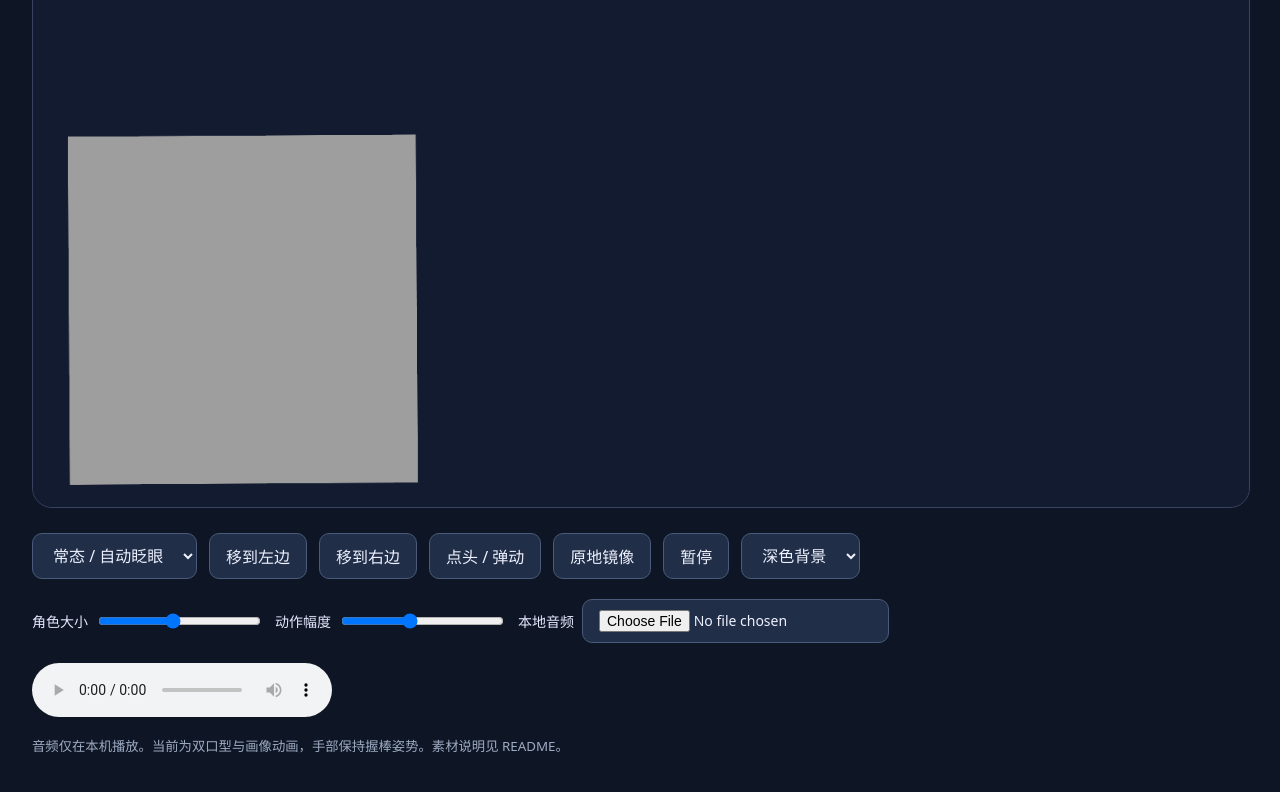
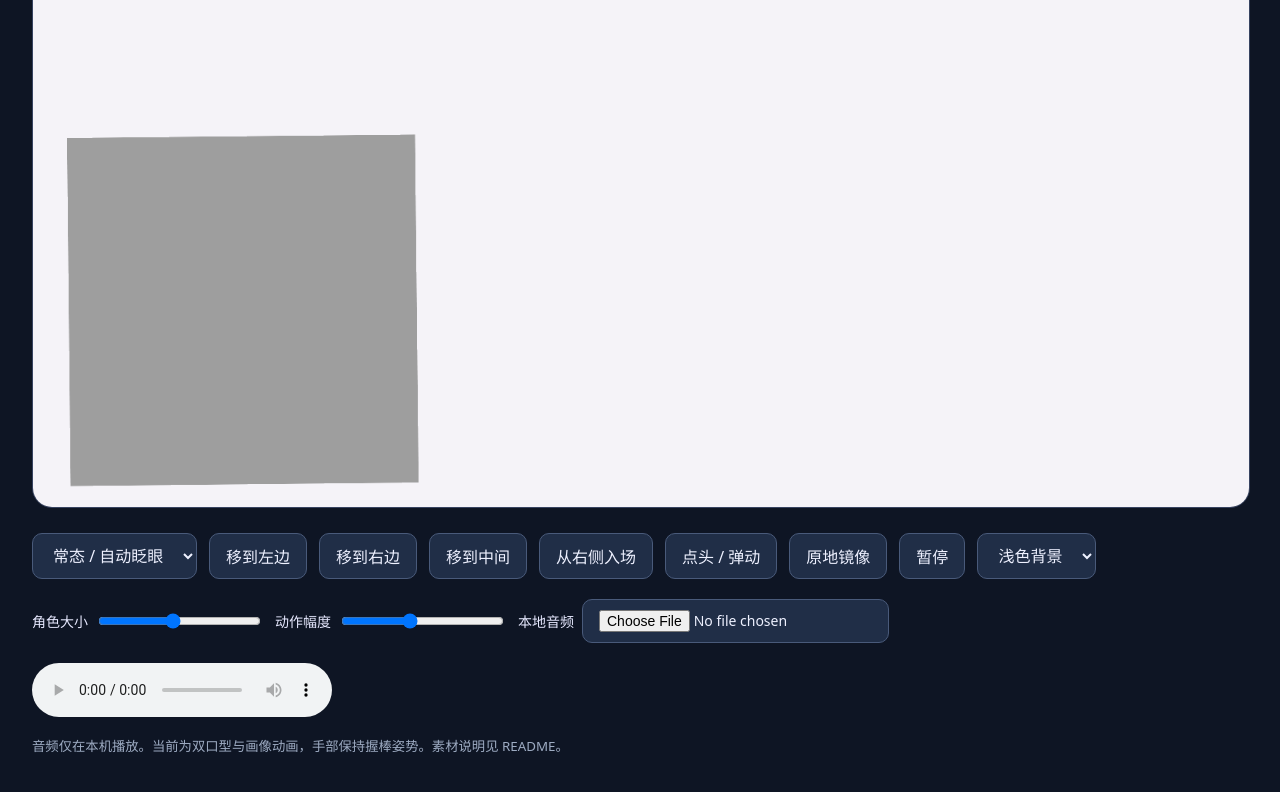
Before and after one commit to Akavilos/gpt-dragon-presenter, a plain HTML site: page index.html in a window 1280 px wide. Both pictures are taken after a click on the button "移到左边". Shown: the part 313-1105 px from the top of the page. Drawn offline with Linux system fonts and the light colour scheme.

Commit message:
Add annoyed face, whale cameo art and faster presenter turns

```diff
--- a/index.html
+++ b/index.html
@@ -3,16 +3,16 @@
 <style>body{margin:0;background:#0e1524;color:#e7e9ff;font:16px system-ui,sans-serif}main{max-width:1250px;margin:auto;padding:32px}h1{font-size:30px;margin:0 0 8px}p{color:#a9b4cc;line-height:1.7}canvas{width:100%;border:1px solid #374361;border-radius:20px;background:repeating-conic-gradient(#222d44 0% 25%,#172138 0% 50%) 0/24px 24px}.controls{display:flex;gap:12px;flex-wrap:wrap;margin:20px 0}button,select,input{font:inherit;border:1px solid #495a7a;border-radius:10px;background:#202e47;color:#eef1ff;padding:10px 16px}button{cursor:pointer}button:hover{background:#394666}label{display:flex;align-items:center;gap:8px;font-size:14px}small{color:#9dabc2}footer{padding:12px 0}</style>
 <main><h1>白毛龙娘 · 动画讲解员</h1><p>轻微弹动、点头、眨眼、星星眼与左右转身。选择音频后，嘴部随声音开合。</p>
 <canvas id="stage" width="1536" height="864"></canvas>
-<div class="controls"><select id="expression"><option value="neutral">常态 / 自动眨眼</option><option value="talk">说话</option><option value="blink">眨眼</option><option value="star">星星眼</option><option value="wink">俏皮</option><option value="serious">认真</option></select>
-<button id="left">移到左边</button><button id="right">移到右边</button><button id="bounce">点头 / 弹动</button><button id="mirror">原地镜像</button><button id="pause">暂停</button>
-<select id="background"><option value="#131b30">深色背景</option><option value="#f0edf8">浅色背景</option><option value="#00ff00">绿幕背景</option><option value="transparent">透明背景</option></select></div>
+<div class="controls"><select id="expression"><option value="neutral">常态 / 自动眨眼</option><option value="talk">说话</option><option value="blink">眨眼</option><option value="star">星星眼</option><option value="wink">俏皮</option><option value="serious">认真</option><option value="annoyed">小生气</option></select>
+<button id="left">移到左边</button><button id="right">移到右边</button><button id="center">移到中间</button><button id="enter">从右侧入场</button><button id="bounce">点头 / 弹动</button><button id="mirror">原地镜像</button><button id="pause">暂停</button>
+<select id="background"><option value="#f5f3f8">浅色背景</option><option value="#131b30">深色背景</option><option value="#00ff00">绿幕背景</option><option value="transparent">透明背景</option></select></div>
 <div class="controls"><label>角色大小<input id="size" type="range" min="250" max="680" value="440"></label><label>动作幅度<input id="amplitude" type="range" min="0" max="18" value="7"></label><label>本地音频<input id="sound" type="file" accept="audio/*"></label></div>
 <audio id="audio" controls></audio><footer><small>音频仅在本机播放。当前为双口型与画像动画，手部保持握棒姿势。素材说明见 README。</small></footer></main>
 <script src="presenter.js"></script><script>
 const presenter=new DragonPresenter(document.getElementById('stage'));let paused=false,pausedAt=0,timeOffset=0;
 const byId=id=>document.getElementById(id);byId('expression').onchange=e=>presenter.expression=e.target.value;
 byId('left').onclick=()=>presenter.move('left',performance.now()/1000-timeOffset);byId('right').onclick=()=>presenter.move('right',performance.now()/1000-timeOffset);
-byId('bounce').onclick=()=>presenter.bounce(performance.now()/1000-timeOffset);byId('mirror').onclick=()=>{presenter.mirrored=!presenter.mirrored;presenter.moveStart=-100;};
+byId('center').onclick=()=>presenter.move('center',performance.now()/1000-timeOffset);byId('enter').onclick=()=>presenter.enter(performance.now()/1000-timeOffset);byId('bounce').onclick=()=>presenter.bounce(performance.now()/1000-timeOffset);byId('mirror').onclick=()=>{presenter.mirrored=!presenter.mirrored;presenter.moveStart=-100;};
 byId('size').oninput=e=>{presenter.size=+e.target.value;presenter.origin=presenter.destination=presenter.x=Math.min(presenter.x,1536-presenter.size-45);};
 byId('amplitude').oninput=e=>presenter.amplitude=+e.target.value;byId('background').onchange=e=>presenter.background=e.target.value;
 byId('pause').onclick=()=>{paused=!paused;if(paused)pausedAt=performance.now()/1000;else timeOffset+=performance.now()/1000-pausedAt;byId('pause').textContent=paused?'继续':'暂停';};
--- a/presenter.js
+++ b/presenter.js
@@ -4,15 +4,16 @@ class DragonPresenter {
     this.canvas=canvas; this.ctx=canvas.getContext('2d'); this.amplitude=amplitude; this.size=size;
     this.expression='neutral'; this.x=1050; this.destination=1050; this.origin=1050;
     this.mirrored=false; this.moveStart=-100; this.bounceStart=-100; this.images={};
-    this.background='#131b30'; this.analyser=null; this.talking=false;
-    this.ready=Promise.all(['neutral','talk','blink','star','wink','serious'].map(name=>new Promise((resolve,reject)=>{
+    this.background='#f5f3f8'; this.analyser=null; this.talking=false;
+    this.ready=Promise.all(['neutral','talk','blink','star','wink','serious','annoyed'].map(name=>new Promise((resolve,reject)=>{
       const im=new Image(); im.onload=()=>{this.images[name]=im;resolve();}; im.onerror=reject; im.src=`${assetRoot}/${name}.png`;
     })));
   }
   move(side, now=performance.now()/1000) {
-    this.origin=this.x; this.destination=side==='left'?45:this.canvas.width-this.size-45;
-    this.moveStart=now; this.targetMirrored=side==='left';
+    this.origin=this.x; this.destination=side==='left'?45:side==='center'?(this.canvas.width-this.size)/2:this.canvas.width-this.size-45;
+    this.moveStart=now; this.oldMirrored=this.mirrored;this.targetMirrored=side==='left';
   }
+  enter(now=performance.now()/1000){this.x=this.origin=this.canvas.width+30;this.destination=this.canvas.width-this.size-45;this.moveStart=now;this.oldMirrored=this.mirrored=false;this.targetMirrored=false;}
   bounce(now=performance.now()/1000){this.bounceStart=now;}
   setAudio(audio) {
     if(!this.audioContext){this.audioContext=new AudioContext();this.analyser=this.audioContext.createAnalyser();
@@ -25,11 +26,14 @@ class DragonPresenter {
     const progress=Math.min(1,Math.max(0,(now-this.moveStart)/1.6)),ease=progress*progress*(3-2*progress);
     this.x=this.origin+(this.destination-this.origin)*ease;
     let flip=this.mirrored?-1:1,turn=1;
-    if(progress<1){turn=Math.max(.12,Math.abs(Math.cos(progress*Math.PI)));if(progress>.5)flip=this.targetMirrored?-1:1;}
-    else if(this.moveStart>0){this.mirrored=this.targetMirrored;flip=this.mirrored?-1:1;}
+    const turnAge=now-this.moveStart;
+    if(this.moveStart>0){
+      if(this.oldMirrored!==this.targetMirrored&&turnAge<.16){turn=Math.max(.12,Math.abs(Math.cos(turnAge/.16*Math.PI)));flip=(turnAge<.08?this.oldMirrored:this.targetMirrored)?-1:1;}
+      else {this.mirrored=this.targetMirrored;flip=this.mirrored?-1:1;}
+    }
     const age=now-this.bounceStart;
     const bump=age>=0&&age<.9?-24*Math.exp(-3*age)*Math.abs(Math.sin(9*age)):0;
-    let dy=Math.sin(now*2.5)*this.amplitude+bump;
+    let dy=Math.sin(now*6.5)*this.amplitude+bump;
     if(progress<1)dy-=10*Math.abs(Math.sin(progress*Math.PI*4));
     let speech=this.talking;
     if(this.analyser){this.analyser.getByteTimeDomainData(this.samples);speech=this.samples.reduce((s,v)=>s+(v-128)**2,0)/this.samples.length>15;}
@@ -38,7 +42,7 @@ class DragonPresenter {
     const base=this.images.neutral,state=this.images[expression];if(!base||!state)return;
     const actorY=h-this.size-35+dy;
     ctx.save();ctx.translate(this.x+this.size/2,actorY+this.size/2);ctx.scale(flip*turn,1);
-    ctx.rotate(Math.sin(now*1.7)*.008);ctx.translate(-this.size/2,-this.size/2);
+    ctx.rotate(Math.sin(now*(progress<1?10:2.7))*(progress<1?.04:.018));ctx.translate(-this.size/2,-this.size/2);
     ctx.drawImage(base,0,0,this.size,this.size);
     if(expression!=='neutral'){const [x,y,r,b]=[565,355,935,575];
       ctx.drawImage(state,x,y,r-x,b-y,x*(this.size/base.width),y*(this.size/base.width),(r-x)*(this.size/base.width),(b-y)*(this.size/base.width));}
```
Also changed, not shown: manifest.json, 5 other files.
